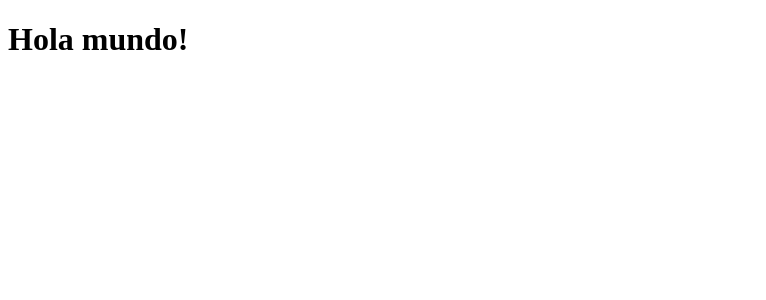
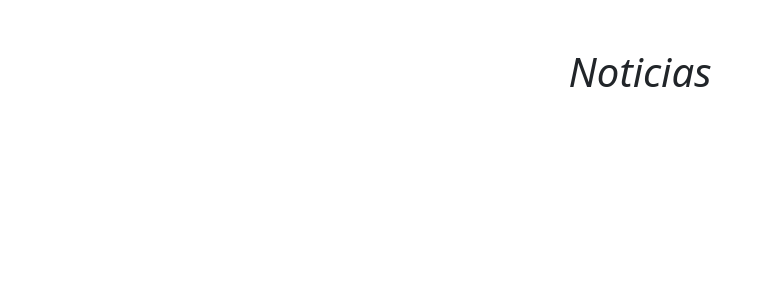
Before and after one commit to Lucaspozziok64/webNoticiasV2-ReactVite, a React (Vite) app: page / in a window 1280 px wide. Shown: the top 300 px of the page, without its empty margins (0-766 px from the left). Built offline with nearby package versions, Linux system fonts and the light colour scheme.

Commit message:
creamos el componente titulo y lo exportamos y renderizamos

```diff
--- a/src/App.jsx
+++ b/src/App.jsx
@@ -1,10 +1,14 @@
 import './App.css'
+import 'bootstrap/dist/css/bootstrap.min.css'
+import Titulo from './components/Titulo'
 
 function App() {
 
   return (
     <>
-      <h1>Hola mundo!</h1>
+      <main className='container my-5'>
+        <Titulo />
+      </main>
     </>
   )
 }
--- /dev/null
+++ b/src/components/Titulo.jsx
@@ -0,0 +1,8 @@
+
+const Titulo = () => {
+    return (
+      <h1 className='text-center' style={{ fontStyle: 'italic' }} >Noticias</h1>
+    );
+};
+
+export default Titulo;
```
